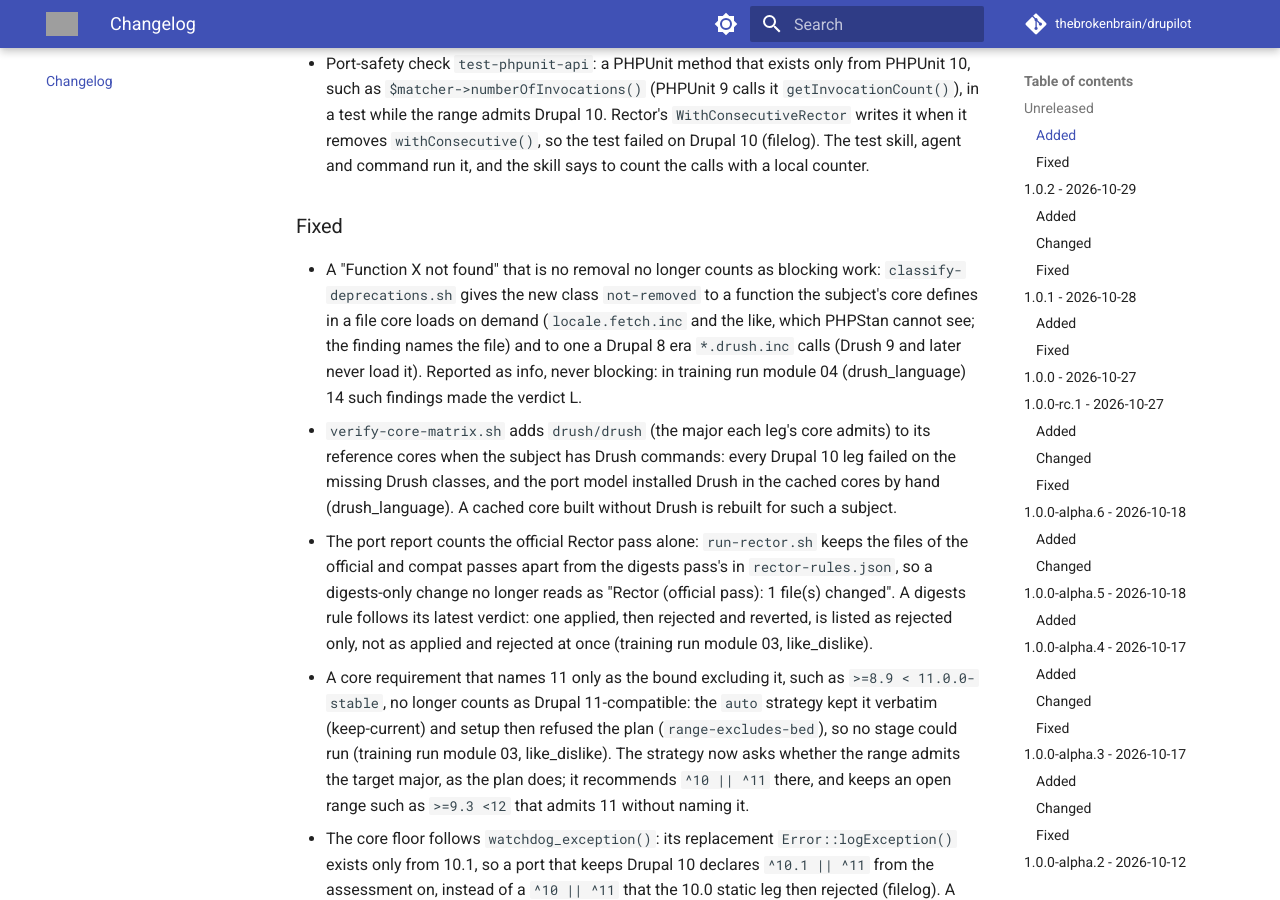
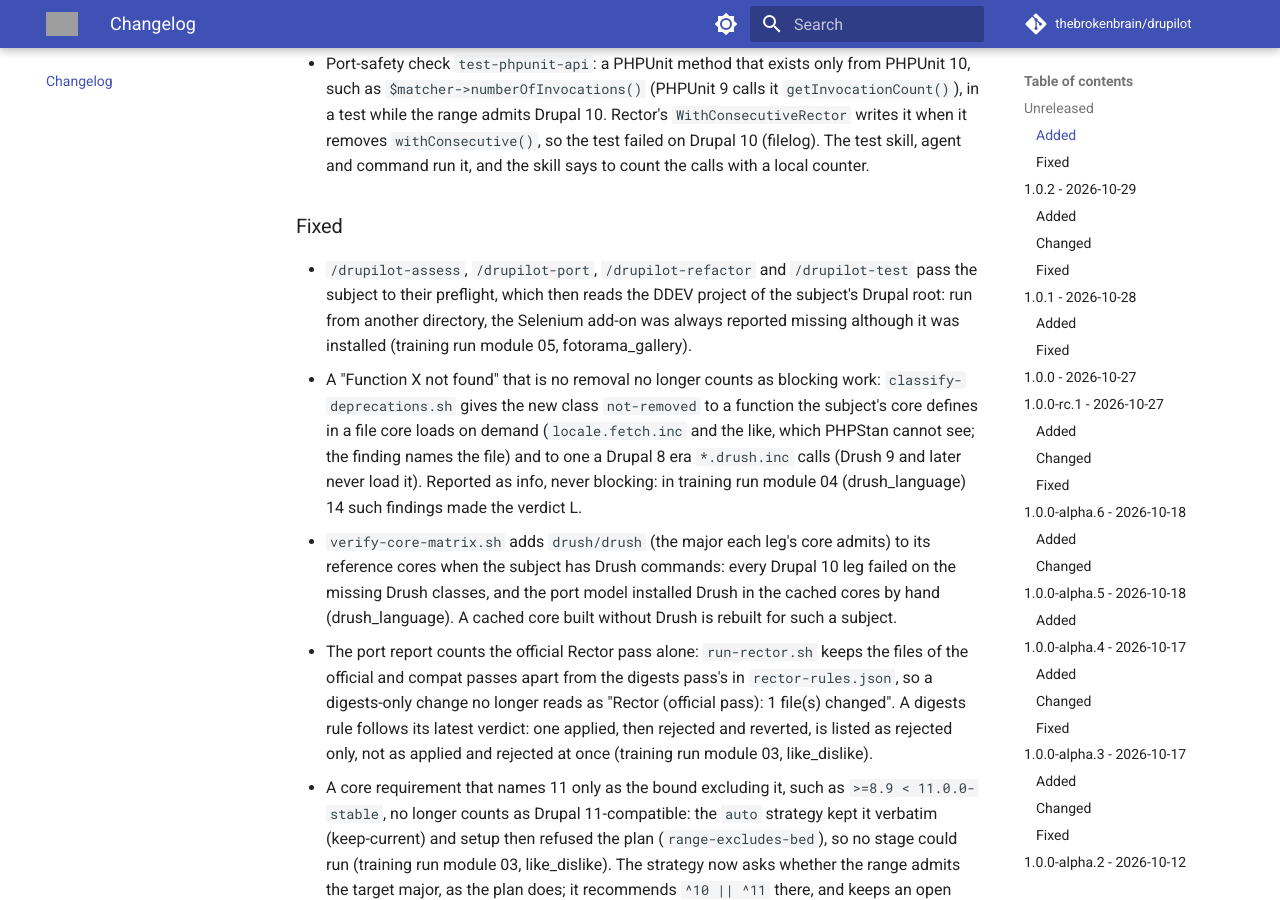
Before and after one commit to thebrokenbrain/drupilot, an MkDocs documentation site: the page built from docs/changelog.md, in a window 1280 px wide and 900 px high, scrolled down 661 px. Built offline with MkDocs 1.6.1 and Material for MkDocs 9.7.7, drawn with Linux system fonts in a browser that asks for light colours; comment, search, counter and statistics services are not loaded; some of the changed text lies outside the part shown; grey boxes are pictures that could not be loaded.

Commit message:
fix: the stage commands pass the subject to their preflight
Run from another directory (a headless run, a lab), the preflight of
/drupilot-assess, -port, -refactor and -test found no Drupal root and
always reported the Selenium add-on missing although it was installed
(training run module 05, fotorama_gallery).

```diff
--- a/CHANGELOG.md
+++ b/CHANGELOG.md
@@ -31,6 +31,11 @@ carries none) to match, and tag the commit `vX.Y.Z`.
 
 ### Fixed
 
+- `/drupilot-assess`, `/drupilot-port`, `/drupilot-refactor` and
+  `/drupilot-test` pass the subject to their preflight, which then reads the
+  DDEV project of the subject's Drupal root: run from another directory, the
+  Selenium add-on was always reported missing although it was installed
+  (training run module 05, fotorama_gallery).
 - A "Function X not found" that is no removal no longer counts as blocking
   work: `classify-deprecations.sh` gives the new class `not-removed` to a
   function the subject's core defines in a file core loads on demand
```
Also changed, not shown: commands/drupilot-assess.md (+1 -1 lines), commands/drupilot-port.md (+1 -1 lines), commands/drupilot-refactor.md (+1 -1 lines), commands/drupilot-test.md (+1 -1 lines).
